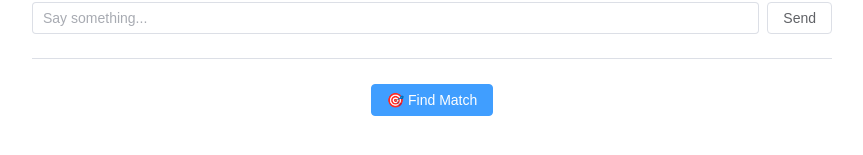
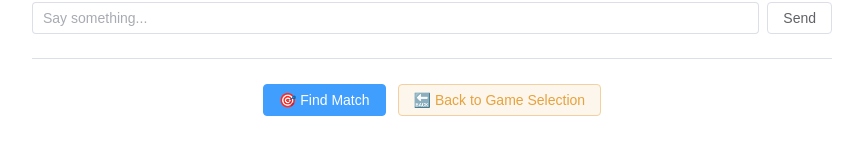
Before and after one commit to Aleksandar30/GameRoom, a Vue app in the folder frontend/: page /room/1 in a window 1280 px wide. Shown: the part 407-562 px from the top of the page, without its empty margins (208-1071 px from the left). Built offline with nearby package versions, Linux system fonts and the light colour scheme; no server answers; sample sign-in values are in the browser's storage.

Commit message:
Dodato nazad to Lobby

```diff
--- a/frontend/src/views/GameRoom.vue
+++ b/frontend/src/views/GameRoom.vue
@@ -17,6 +17,9 @@
 
         <el-button :type="isMatching ? 'danger' : 'primary'" @click="isMatching ? cancelMatch() : findMatch()">
             {{ isMatching ? '❌ Cancel Match' : '🎯 Find Match' }}
+        </el-button>
+        <el-button type="warning" plain @click="leaveLobby">
+            🔙 Back to Game Selection
         </el-button>
     </div>
 </template>
@@ -82,7 +85,11 @@ onMounted(() => {
 
 })
 
-
+function leaveLobby() {
+    cancelMatch()
+    socket.emit('leaveLobby', { game, username })
+    router.push('/lobby') // or '/' if that’s your game selection page
+}
 
 function getCurrentTime(): string {
     const now = new Date()
--- a/frontend/src/views/MatchRoom.vue
+++ b/frontend/src/views/MatchRoom.vue
@@ -6,8 +6,6 @@
             <span class="vs">VS</span>
             <span class="player">{{ player2 }}</span>
         </div>
-
-
         <TicTacToe :room="room" :socket="socket" />
     </div>
     <el-button type="danger" @click="endGame" class="end-button">
```
Also changed, not shown: 1 other file (tests, documents, lock files or other folders).
